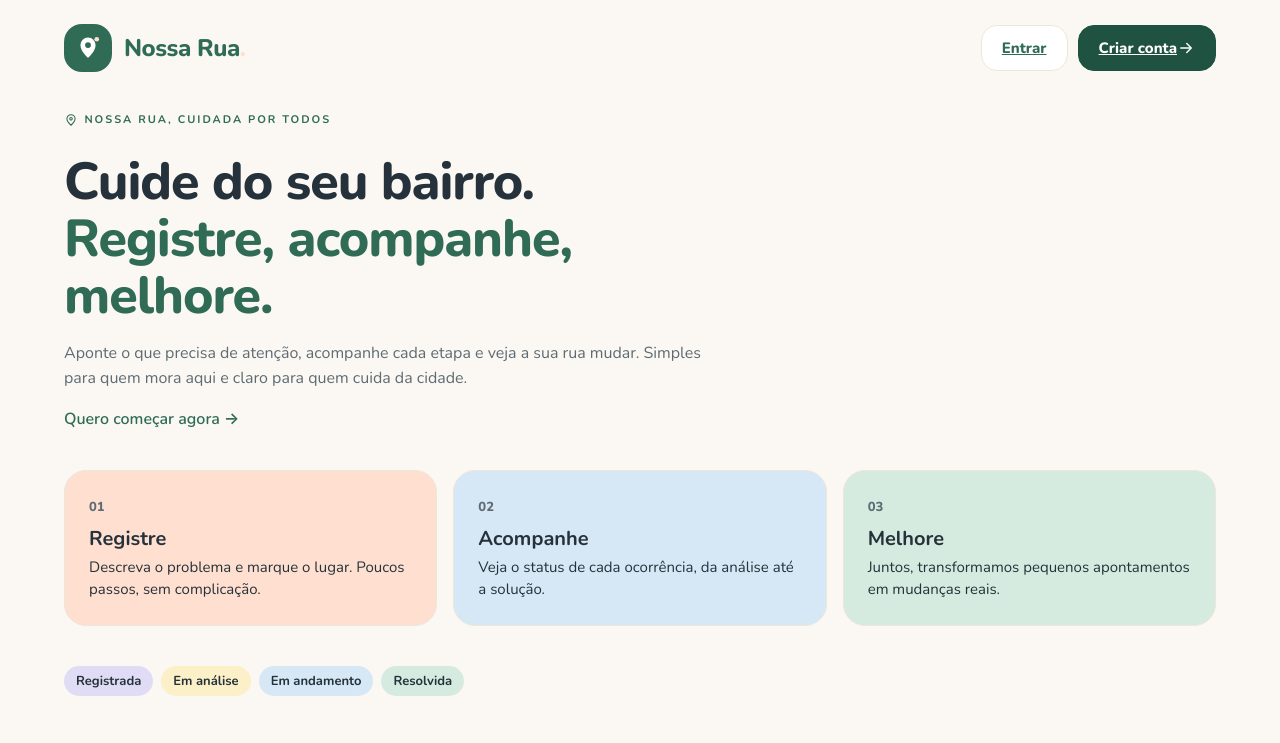
After one commit to PedroCarpe/projeto_de_disciplina_tp2, a Django app: template backend/usuarios/templates/usuarios/inicio.html in a window 1280 px wide. The commit adds this page. Shown: the top 743 px of the page. Run offline with Django 5.2, Linux system fonts and the light colour scheme; the template is opened without the code that fills it, so the values that code supplies are empty.

Commit message:
feat(inicio): adiciona pagina inicial publica com TDD
Substitui o redirect de / por home_view e template inicio.html, baseado na identidade de referencia. Reduz o ciclo a dois testes (RED/GREEN), registra evidencia resumida e direciona 'Explorar como visitante' para a pagina inicial.

```diff
--- a/backend/frontend/urls.py
+++ b/backend/frontend/urls.py
@@ -3,6 +3,7 @@ from django.urls import path
 from . import views
 
 urlpatterns = [
+    path("", views.home_view, name="inicio"),
     path("login/", views.login_view, name="login"),
     path("cadastro/", views.cadastro_view, name="cadastro"),
 ]
--- a/backend/frontend/views.py
+++ b/backend/frontend/views.py
@@ -3,6 +3,11 @@ from django.core.exceptions import ValidationError
 from django.core.validators import validate_email
 from django.http import HttpRequest, HttpResponse
 from django.shortcuts import render
+
+
+def home_view(request: HttpRequest) -> HttpResponse:
+    """Renderiza a página inicial pública do Nossa Rua."""
+    return render(request, "usuarios/inicio.html")
 
 
 def login_view(request: HttpRequest) -> HttpResponse:
--- a/backend/setup/urls.py
+++ b/backend/setup/urls.py
@@ -16,10 +16,8 @@ Including another URLconf
 """
 from django.contrib import admin
 from django.urls import include, path
-from django.views.generic import RedirectView
 
 urlpatterns = [
-    path('', RedirectView.as_view(pattern_name='login', permanent=False)),
     path('admin/', admin.site.urls),
     path('', include('frontend.urls')),
 ]
--- a/backend/static/css/app.css
+++ b/backend/static/css/app.css
@@ -526,6 +526,129 @@ body {
 }
 
 /* --------------------------------------------------------------------------
+   Página inicial
+   -------------------------------------------------------------------------- */
+
+.inicio {
+  display: flex;
+  flex-direction: column;
+  gap: 2.5rem;
+  width: min(100% - 2.5rem, 72rem);
+  margin-inline: auto;
+  padding-block: 1.5rem 3rem;
+}
+
+.inicio__cabecalho {
+  display: flex;
+  flex-wrap: wrap;
+  align-items: center;
+  justify-content: space-between;
+  gap: 1rem;
+}
+
+.inicio__acoes {
+  display: flex;
+  flex-wrap: wrap;
+  gap: 0.625rem;
+}
+
+.inicio__acoes .botao {
+  width: auto;
+  min-height: 2.75rem;
+}
+
+.botao--secundario {
+  border: 1px solid var(--cor-borda);
+  background: var(--cor-painel);
+  color: var(--cor-link);
+}
+
+.inicio__hero {
+  display: flex;
+  flex-direction: column;
+  align-items: flex-start;
+  gap: 1rem;
+  max-width: 42rem;
+}
+
+.inicio__titulo {
+  margin: 0;
+  font-size: clamp(2rem, 5vw, 3.25rem);
+  font-weight: 800;
+  line-height: 1.1;
+  letter-spacing: -0.02em;
+}
+
+.inicio__titulo span {
+  color: var(--cor-link);
+}
+
+.inicio__descricao {
+  margin: 0;
+  color: var(--cor-texto-muto);
+  line-height: 1.6;
+}
+
+.inicio__recursos {
+  display: grid;
+  grid-template-columns: repeat(auto-fit, minmax(min(100%, 15rem), 1fr));
+  gap: 1rem;
+}
+
+.recurso {
+  padding: 1.5rem;
+  border: 1px solid var(--cor-borda);
+  border-radius: var(--raio-cartao);
+}
+
+.recurso--pessego {
+  background: var(--pessego);
+}
+
+.recurso--ceu {
+  background: var(--ceu);
+}
+
+.recurso--menta {
+  background: var(--menta);
+}
+
+.recurso__numero {
+  font-size: 0.8125rem;
+  font-weight: 800;
+  color: var(--texto-secundario);
+}
+
+.recurso h2 {
+  margin: 0.5rem 0 0.25rem;
+  font-size: 1.25rem;
+}
+
+.recurso p {
+  margin: 0;
+  font-size: 0.9375rem;
+  line-height: 1.5;
+}
+
+.inicio__estados {
+  display: flex;
+  flex-wrap: wrap;
+  gap: 0.5rem;
+}
+
+.estado {
+  padding: 0.375rem 0.75rem;
+  border-radius: 999px;
+  font-size: 0.8125rem;
+  font-weight: 700;
+}
+
+.estado--registrada { background: var(--lavanda); }
+.estado--analise { background: var(--manteiga); }
+.estado--andamento { background: var(--ceu); }
+.estado--resolvida { background: var(--menta); }
+
+/* --------------------------------------------------------------------------
    Responsividade
    -------------------------------------------------------------------------- */
 
--- /dev/null
+++ b/backend/usuarios/templates/usuarios/inicio.html
@@ -0,0 +1,63 @@
+{% extends "base.html" %}
+
+{% block title %}Início — Nossa Rua{% endblock %}
+
+{% block content %}
+<main class="inicio">
+  <header class="inicio__cabecalho">
+    {% include "includes/logo.html" %}
+
+    <nav class="inicio__acoes" aria-label="Acesso à conta">
+      <a href="{% url 'login' %}" class="botao botao--secundario">Entrar</a>
+      <a href="{% url 'cadastro' %}" class="botao botao--primario">
+        <span>Criar conta</span>
+        <svg class="botao__seta" viewBox="0 0 24 24" fill="none" stroke="currentColor" stroke-width="1.8" stroke-linecap="round" stroke-linejoin="round" aria-hidden="true">
+          <path d="M5 12h13" />
+          <path d="m13 6 6 6-6 6" />
+        </svg>
+      </a>
+    </nav>
+  </header>
+
+  <section class="inicio__hero">
+    <p class="etiqueta">
+      <svg class="etiqueta__icone" viewBox="0 0 24 24" fill="none" stroke="currentColor" stroke-width="1.8" stroke-linecap="round" stroke-linejoin="round" aria-hidden="true">
+        <path d="M19 10c0 4.6-7 11-7 11S5 14.6 5 10a7 7 0 1 1 14 0Z" />
+        <circle cx="12" cy="10" r="2.2" />
+      </svg>
+      Nossa rua, cuidada por todos
+    </p>
+    <h1 class="inicio__titulo">Cuide do seu bairro. <span>Registre, acompanhe, melhore.</span></h1>
+    <p class="inicio__descricao">
+      Aponte o que precisa de atenção, acompanhe cada etapa e veja a sua rua mudar.
+      Simples para quem mora aqui e claro para quem cuida da cidade.
+    </p>
+    <a href="{% url 'cadastro' %}" class="ligacao inicio__link">Quero começar agora →</a>
+  </section>
+
+  <section class="inicio__recursos" aria-label="Como funciona">
+    <article class="recurso recurso--pessego">
+      <span class="recurso__numero">01</span>
+      <h2>Registre</h2>
+      <p>Descreva o problema e marque o lugar. Poucos passos, sem complicação.</p>
+    </article>
+    <article class="recurso recurso--ceu">
+      <span class="recurso__numero">02</span>
+      <h2>Acompanhe</h2>
+      <p>Veja o status de cada ocorrência, da análise até a solução.</p>
+    </article>
+    <article class="recurso recurso--menta">
+      <span class="recurso__numero">03</span>
+      <h2>Melhore</h2>
+      <p>Juntos, transformamos pequenos apontamentos em mudanças reais.</p>
+    </article>
+  </section>
+
+  <section class="inicio__estados" aria-label="Status das ocorrências">
+    <span class="estado estado--registrada">Registrada</span>
+    <span class="estado estado--analise">Em análise</span>
+    <span class="estado estado--andamento">Em andamento</span>
+    <span class="estado estado--resolvida">Resolvida</span>
+  </section>
+</main>
+{% endblock %}
--- a/backend/usuarios/templates/usuarios/login.html
+++ b/backend/usuarios/templates/usuarios/login.html
@@ -22,7 +22,7 @@
 
   <section class="acesso" aria-label="Acesso à conta">
     <div class="acesso__conteudo">
-      <a href="#" class="ligacao acesso__visitante">Explorar como visitante</a>
+      <a href="{% url 'inicio' %}" class="ligacao acesso__visitante">Explorar como visitante</a>
 
       <p class="etiqueta">
         <svg class="etiqueta__icone" viewBox="0 0 24 24" fill="none" stroke="currentColor" stroke-width="1.8" stroke-linecap="round" stroke-linejoin="round" aria-hidden="true">
```
Also changed, not shown: backend/frontend/test_views.py (+22 -5 lines), docs/DESIGN_SYSTEM.md (+3 -1 lines), docs/TDD_EVIDENCE.md (+29 -4 lines).
